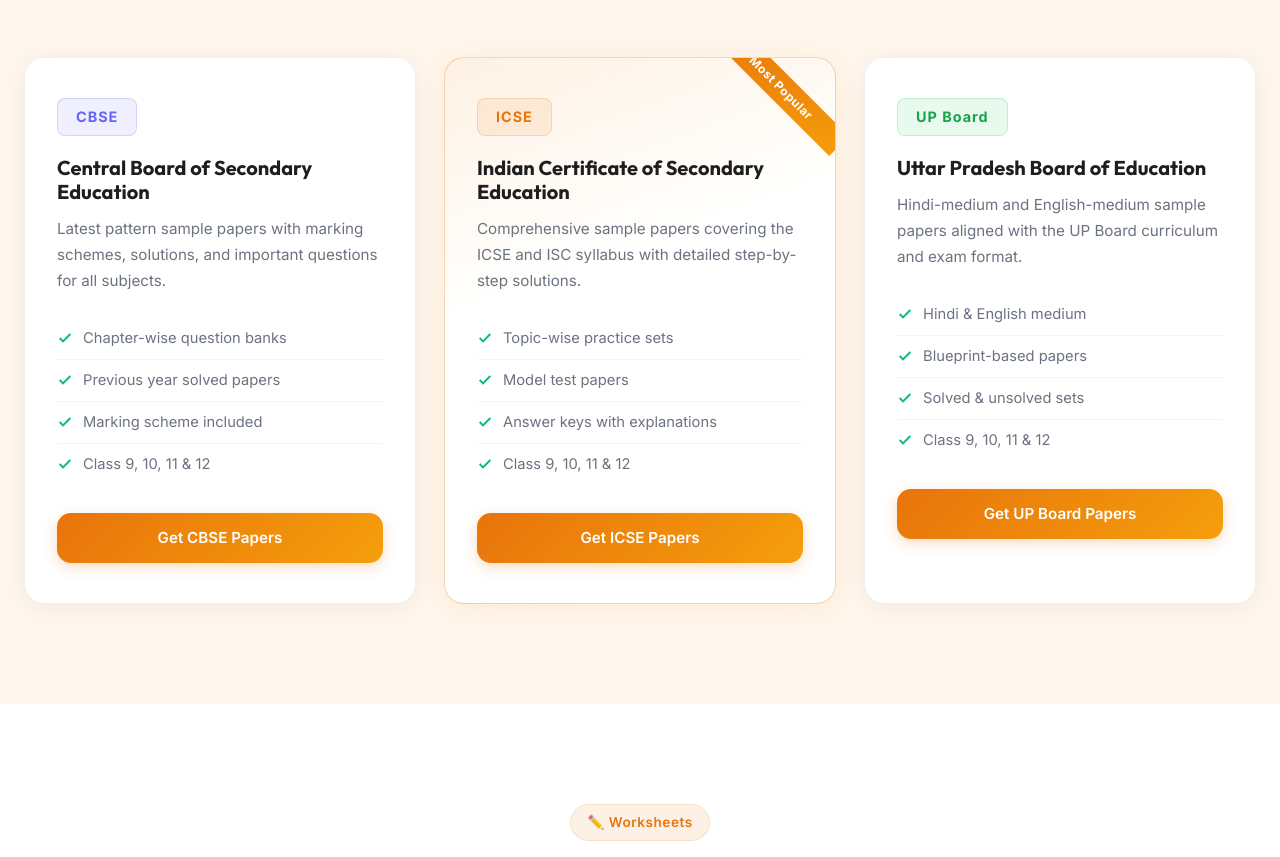
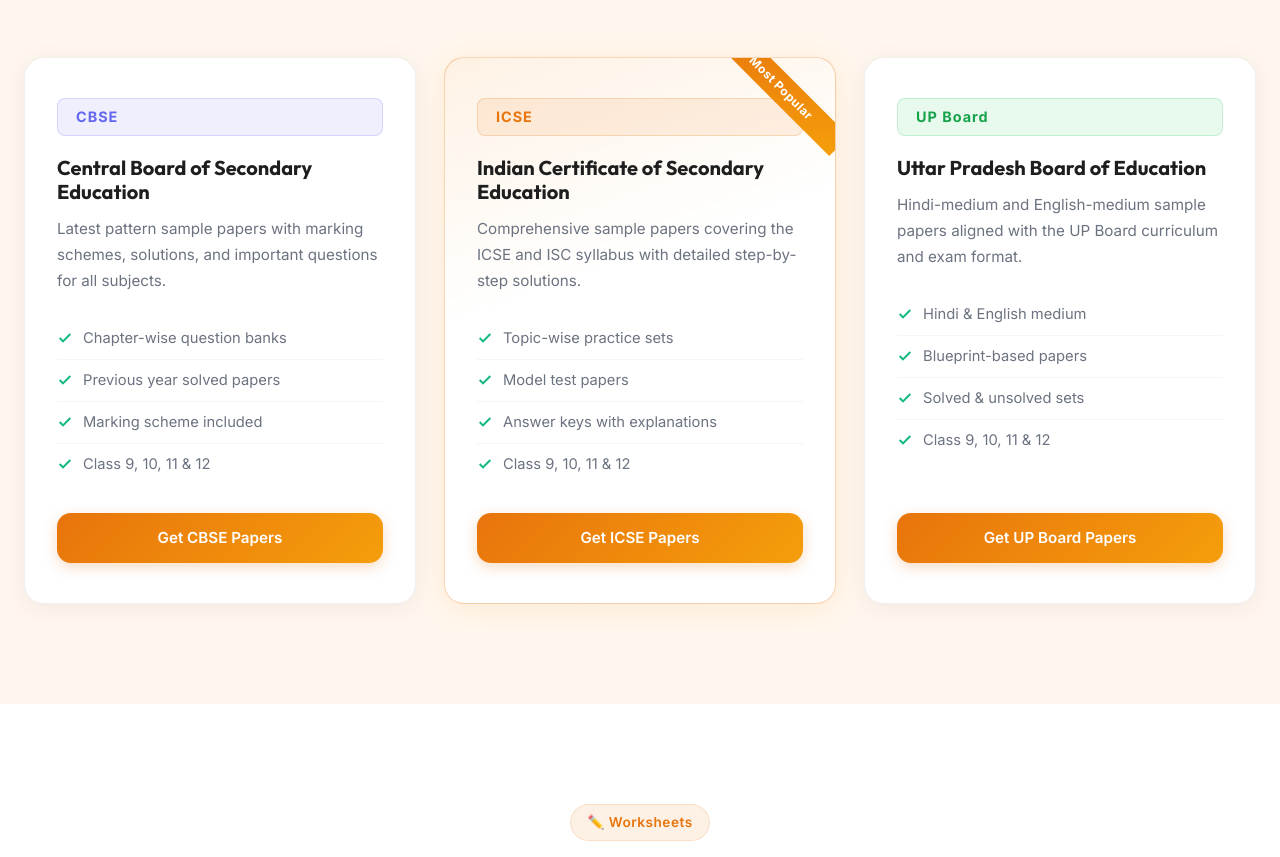
Before and after one commit to svaidik516-hash/skillox, a website: page index.html in a window 1280 px wide. Shown: the part 1934-2791 px from the top of the page. Drawn offline with Linux system fonts and the light colour scheme.

Commit message:
Add files via upload

```diff
--- a/index.html
+++ b/index.html
@@ -153,7 +153,7 @@
 
             <div class="board-cards scroll-anim">
                 <!-- CBSE -->
-                <a href="cbse.html" class="board-card" style="text-decoration: none; color: inherit; display: block;">
+                <a href="cbse.html" class="board-card" style="text-decoration: none; color: inherit;">
                     <div class="board-badge cbse">CBSE</div>
                     <h3>Central Board of Secondary Education</h3>
                     <p>Latest pattern sample papers with marking schemes, solutions, and important questions for all subjects.</p>
@@ -179,7 +179,7 @@
                 </a>
 
                 <!-- ICSE -->
-                <a href="icse.html" class="board-card featured" style="text-decoration: none; color: inherit; display: block;">
+                <a href="icse.html" class="board-card featured" style="text-decoration: none; color: inherit;">
                     <div class="featured-label">Most Popular</div>
                     <div class="board-badge icse">ICSE</div>
                     <h3>Indian Certificate of Secondary Education</h3>
@@ -206,7 +206,7 @@
                 </a>
 
                 <!-- UP Board -->
-                <a href="up-board.html" class="board-card" style="text-decoration: none; color: inherit; display: block;">
+                <a href="up-board.html" class="board-card" style="text-decoration: none; color: inherit;">
                     <div class="board-badge upboard">UP Board</div>
                     <h3>Uttar Pradesh Board of Education</h3>
                     <p>Hindi-medium and English-medium sample papers aligned with the UP Board curriculum and exam format.</p>
```
